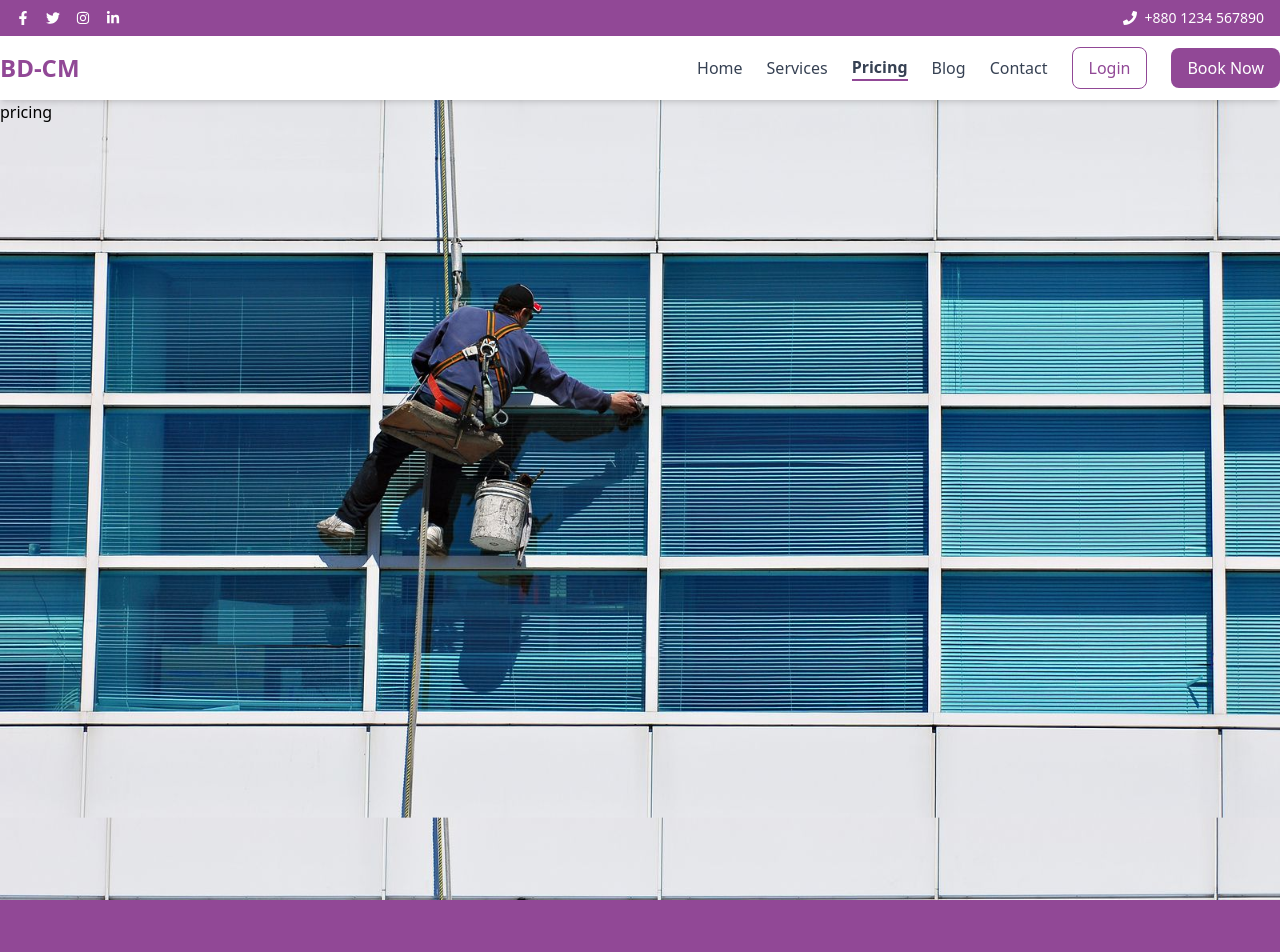
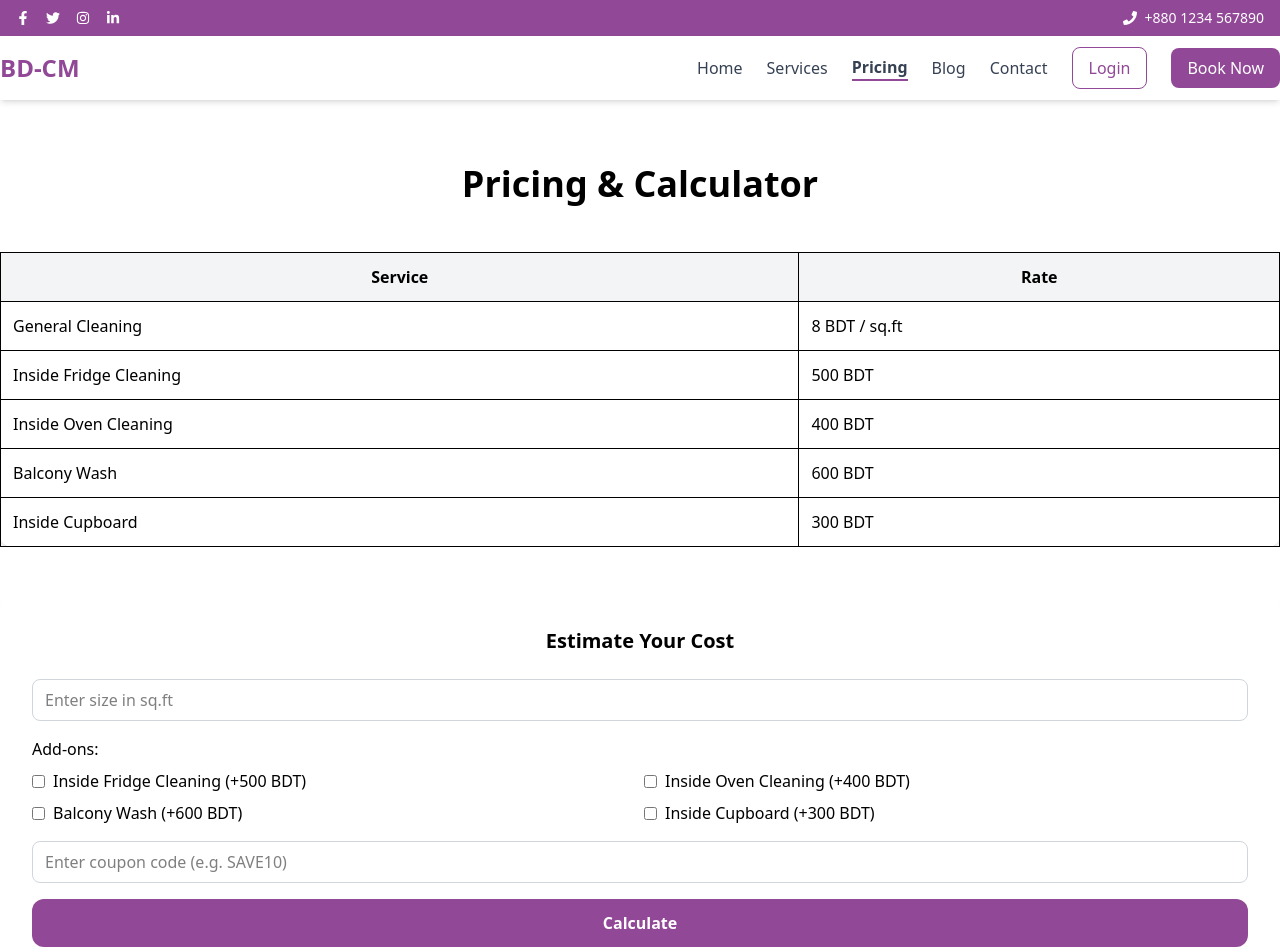
Before and after one commit to MISFOfficial/BD-Clean-Master, a React (Vite) app: page /pricing in a window 1280 px wide. Shown: the top 952 px of the page. Built offline with nearby package versions, Linux system fonts and the light colour scheme.

Commit message:
added pricing Calculatior in the pricing page

```diff
--- a/src/Pages/Pricing/Pricing.jsx
+++ b/src/Pages/Pricing/Pricing.jsx
@@ -1,9 +1,14 @@
 import React from 'react';
+import PricingCalculator from './ServiceAreas/PricingCalculator/PricingCalculator';
 
 const Pricing = () => {
     return (
         <div>
-            pricing
+            <div className='secondery-color py-16'>
+                <div className='max-w-7xl mx-auto px-4 sm:px-6 lg:px-0 '>
+                    <PricingCalculator></PricingCalculator>
+                </div>
+            </div>
         </div>
     );
 };
--- /dev/null
+++ b/src/Pages/Pricing/ServiceAreas/PricingCalculator/PricingCalculator.jsx
@@ -0,0 +1,162 @@
+import { useState } from "react";
+
+const PricingCalculator = () => {
+    // base price per sq.ft
+    const pricePerSqFt = 8; // example: 8 BDT per sq.ft
+
+    // add-ons pricing
+    const addonsPricing = {
+        "Inside Fridge Cleaning": 500,
+        "Inside Oven Cleaning": 400,
+        "Balcony Wash": 600,
+        "Inside Cupboard": 300,
+    };
+
+    const [formData, setFormData] = useState({
+        size: "",
+        addons: [],
+        coupon: "",
+    });
+
+    const [total, setTotal] = useState(0);
+
+    const handleChange = (e) => {
+        const { name, value, type, checked } = e.target;
+
+        if (type === "checkbox") {
+            setFormData((prev) => {
+                const newAddons = checked
+                    ? [...prev.addons, value]
+                    : prev.addons.filter((item) => item !== value);
+                return { ...prev, addons: newAddons };
+            });
+        } else {
+            setFormData((prev) => ({ ...prev, [name]: value }));
+        }
+    };
+
+    const calculateTotal = () => {
+        let base = (parseFloat(formData.size) || 0) * pricePerSqFt;
+
+        let addonsCost = formData.addons.reduce(
+            (sum, addon) => sum + addonsPricing[addon],
+            0
+        );
+
+        let subtotal = base + addonsCost;
+
+        // coupon logic
+        let discount = 0;
+        if (formData.coupon.toLowerCase() === "save10") {
+            discount = subtotal * 0.1; // 10% off
+        }
+
+        setTotal(subtotal - discount);
+    };
+
+    return (
+        <div>
+            {/* Heading */}
+            <h2 className="text-3xl md:text-4xl font-bold text-center mb-12">
+                Pricing & Calculator
+            </h2>
+
+            {/* Transparent Pricing Table */}
+            <div className="overflow-x-auto mb-12">
+                <table className="w-full border border-gray-200 shadow-md rounded-xl bg-white bg-opacity-90">
+                    <thead className="bg-gray-100">
+                        <tr>
+                            <th className="p-3 border">Service</th>
+                            <th className="p-3 border">Rate</th>
+                        </tr>
+                    </thead>
+                    <tbody>
+                        <tr>
+                            <td className="p-3 border">General Cleaning</td>
+                            <td className="p-3 border">{pricePerSqFt} BDT / sq.ft</td>
+                        </tr>
+                        <tr>
+                            <td className="p-3 border">Inside Fridge Cleaning</td>
+                            <td className="p-3 border">500 BDT</td>
+                        </tr>
+                        <tr>
+                            <td className="p-3 border">Inside Oven Cleaning</td>
+                            <td className="p-3 border">400 BDT</td>
+                        </tr>
+                        <tr>
+                            <td className="p-3 border">Balcony Wash</td>
+                            <td className="p-3 border">600 BDT</td>
+                        </tr>
+                        <tr>
+                            <td className="p-3 border">Inside Cupboard</td>
+                            <td className="p-3 border">300 BDT</td>
+                        </tr>
+                    </tbody>
+                </table>
+            </div>
+
+            {/* Calculator Form */}
+            <div className="bg-white bg-opacity-95 shadow-lg rounded-2xl p-8 ">
+                <h3 className="text-xl font-semibold mb-6 text-center">
+                    Estimate Your Cost
+                </h3>
+
+                {/* Size */}
+                <input
+                    type="number"
+                    name="size"
+                    placeholder="Enter size in sq.ft"
+                    value={formData.size}
+                    onChange={handleChange}
+                    className="w-full border border-gray-300 rounded-lg px-3 py-2 mb-4"
+                />
+
+                {/* Add-ons */}
+                <div className="mb-4">
+                    <h4 className="font-medium mb-2">Add-ons:</h4>
+                    <div className="grid grid-cols-2 gap-2">
+                        {Object.keys(addonsPricing).map((addon, idx) => (
+                            <label key={idx} className="flex items-center gap-2 cursor-pointer">
+                                <input
+                                    type="checkbox"
+                                    value={addon}
+                                    checked={formData.addons.includes(addon)}
+                                    onChange={handleChange}
+                                    className="accent-primary"
+                                />
+                                <span>{addon} (+{addonsPricing[addon]} BDT)</span>
+                            </label>
+                        ))}
+                    </div>
+                </div>
+
+                {/* Coupon */}
+                <input
+                    type="text"
+                    name="coupon"
+                    placeholder="Enter coupon code (e.g. SAVE10)"
+                    value={formData.coupon}
+                    onChange={handleChange}
+                    className="w-full border border-gray-300 rounded-lg px-3 py-2 mb-4"
+                />
+
+                {/* Calculate Button */}
+                <button
+                    onClick={calculateTotal}
+                    className="w-full primary-color text-light py-3 rounded-xl font-semibold"
+                >
+                    Calculate
+                </button>
+
+                {/* Result */}
+                {total > 0 && (
+                    <div className="mt-6 text-center text-lg font-bold text-green-600">
+                        Estimated Total: {total} BDT
+                    </div>
+                )}
+            </div>
+        </div>
+    );
+};
+
+export default PricingCalculator;
--- a/src/Pages/Services/Services.jsx
+++ b/src/Pages/Services/Services.jsx
@@ -42,13 +42,13 @@ const Services = () => {
 
             <div className='secondery-color py-16'>
                 <div className='max-w-7xl mx-auto px-4 sm:px-6 lg:px-0 '>
-                    <ServiceFAQ></ServiceFAQ>
+                    <BookNowWidget></BookNowWidget>
                 </div>
             </div>
 
             <div className='secondery-color py-16'>
                 <div className='max-w-7xl mx-auto px-4 sm:px-6 lg:px-0 '>
-                    <BookNowWidget></BookNowWidget>
+                    <ServiceFAQ></ServiceFAQ>
                 </div>
             </div>
 
```
